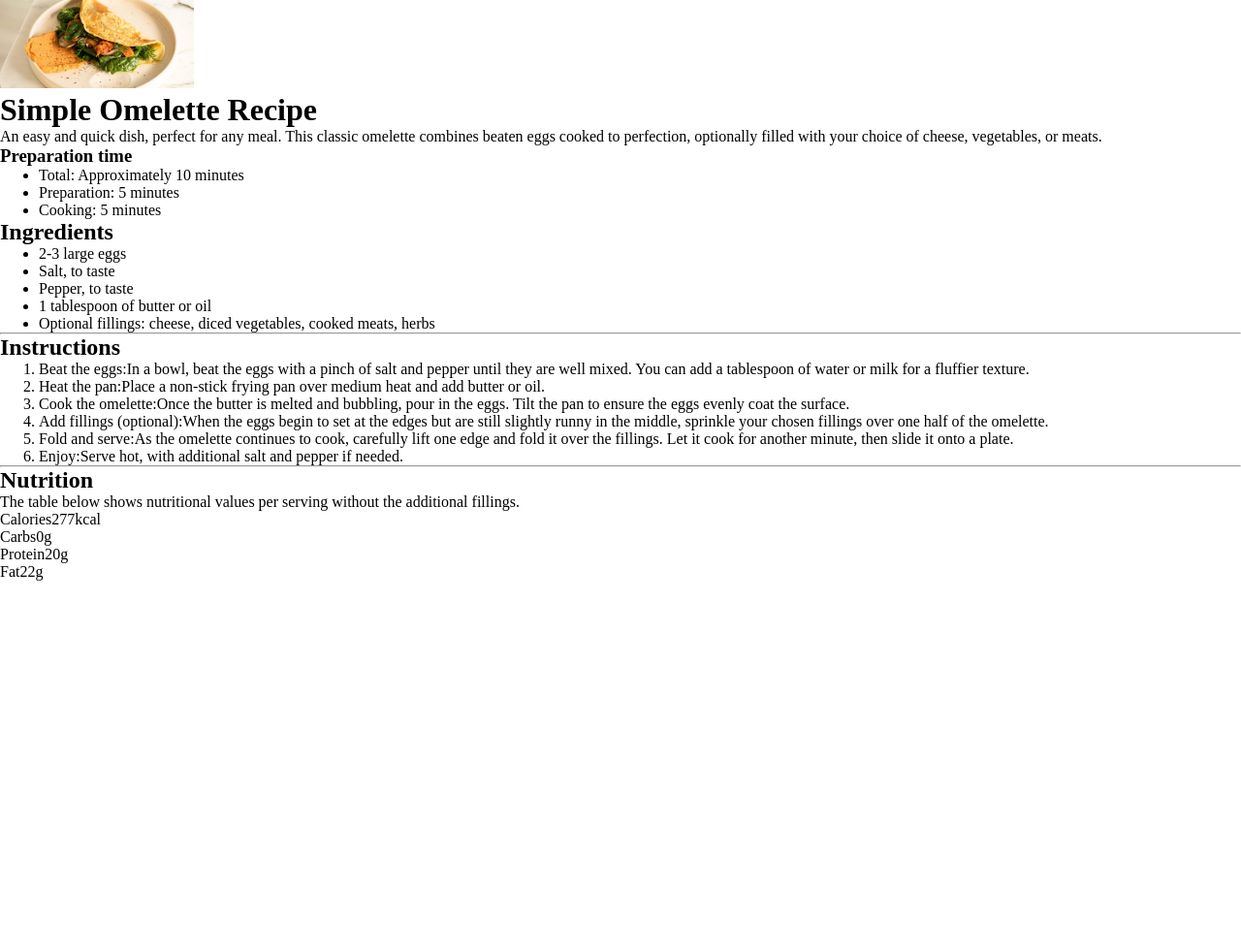
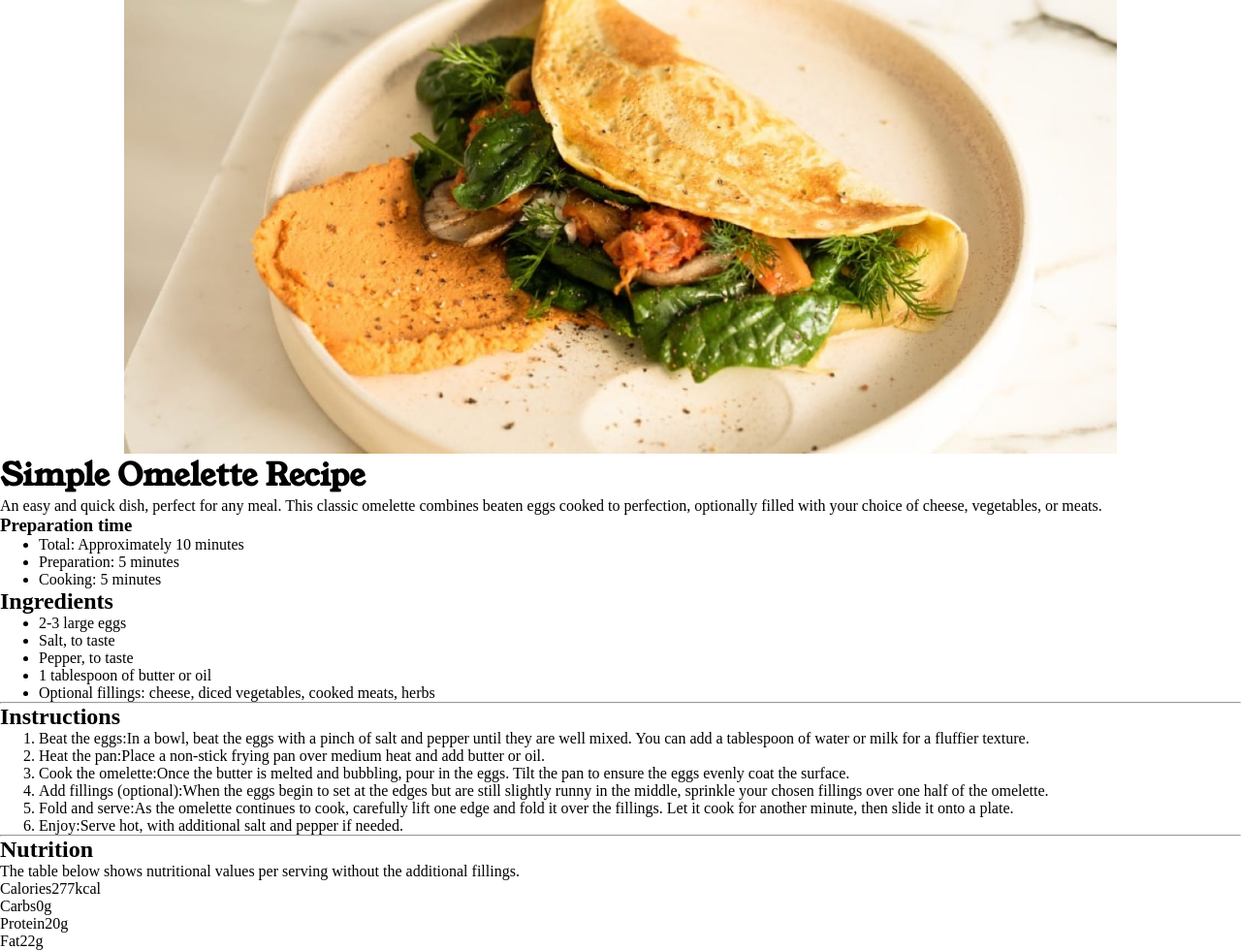
Before and after one commit to Hossam-Thabet/FrontEnd-Mentor-1, a plain HTML site: page index.html in a window 1280 px wide. Shown: the whole page at 97% size. Before the commit the page ends 800 px from the top, so only its background shows below. Drawn offline with Linux system fonts and the light colour scheme.

Commit message:
add some style edit html

```diff
--- a/index.html
+++ b/index.html
@@ -20,9 +20,9 @@
 </head>
 <body>
   <div class="container">
-    <div class="img">
-      <img src="./assets/images/image-omelette.jpeg" alt="omlette" width="200px">
-    </div>
+
+      <img src="./assets/images/image-omelette.jpeg" alt="omlette">
+
     <h1>Simple Omelette Recipe</h1>
     <p>An easy and quick dish, perfect for any meal. This classic omelette combines beaten eggs cooked
       to perfection, optionally filled with your choice of cheese, vegetables, or meats.
--- a/style.css
+++ b/style.css
@@ -2,3 +2,23 @@
   box-sizing: border-box;
   margin: 0;
 }
+
+@media (max-width:375px) {
+  img {
+    width: 100%;
+  }
+}
+
+@media (min-width:375px) {
+  img {
+    width: 80%;
+    display: block;
+    margin: auto;
+  }
+}
+h1 {
+  font-family: young serif ;
+}
+p {
+  font-size: 16px;
+}
```
